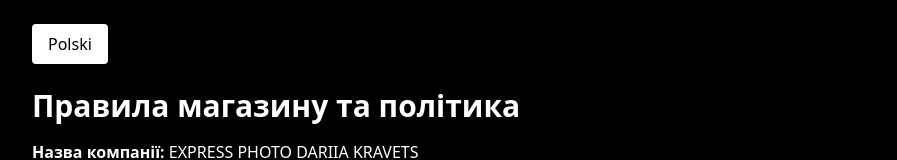
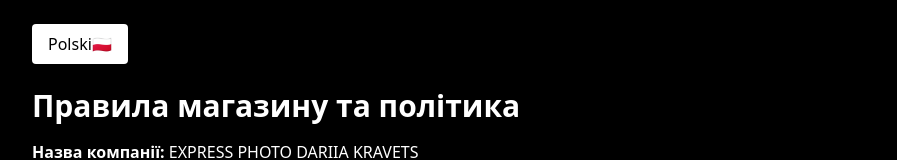
Before and after one commit to cutesuno/expressphoto-online, a Next.js app: page /rules in a window 1280 px wide. Shown: the top 160 px of the page, without its empty margins (184-1081 px from the left). Built offline with nearby package versions, Linux system fonts and the light colour scheme.

Commit message:
додов лінк

```diff
--- a/pages/privacy-policy.tsx
+++ b/pages/privacy-policy.tsx
@@ -23,7 +23,7 @@ export default function PrivacyPolicy() {
           onClick={toggleLanguage}
           className="absolute top-6 right-6 text-xl text-blue-400"
         >
-          {language === 'uk' ? 'PL' : 'UA'}
+          {language === 'uk' ? '🇵🇱' : '🇺🇦'}
         </button>
 
         <h1 className="text-3xl font-bold text-center">
--- a/pages/rules.tsx
+++ b/pages/rules.tsx
@@ -11,7 +11,7 @@ export default function RulesPage() {
         onClick={toggleLang}
         className="mb-6 px-4 py-2 bg-white text-black rounded hover:bg-gray-200"
       >
-        {lang === 'uk' ? 'Polski' : 'Українська'}
+        {lang === 'uk' ? 'Polski🇵🇱' : 'Українська🇺🇦'}
       </button>
 
       {lang === 'uk' ? (
```
